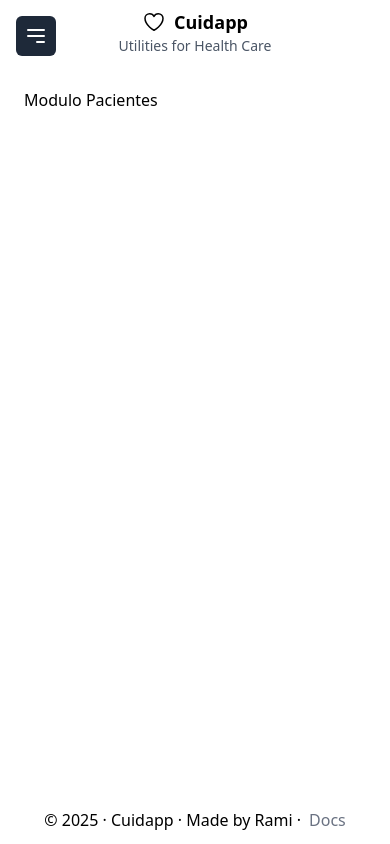
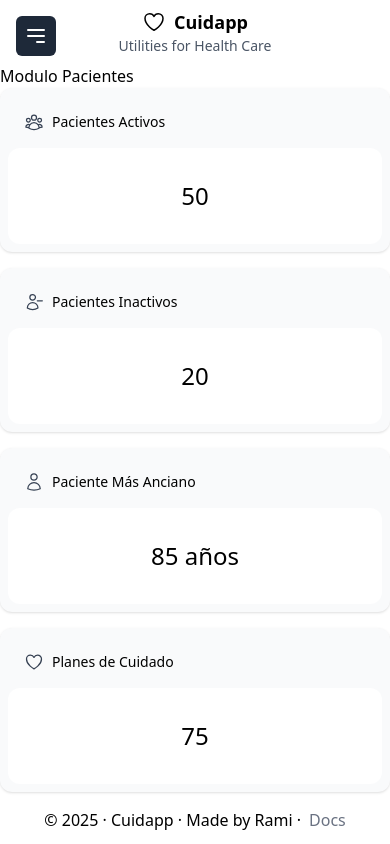
Before and after one commit to RadikeCosa/Cuidapp, a Next.js app: page /patients in a window 390 px wide. Built offline with nearby package versions, Linux system fonts and the light colour scheme.

Commit message:
se agregan card y cardwrapper. se dan estilos para eliminar margenes innecesarios y mejorar el responsive

```diff
--- a/src/app/(dashboard)/layout.tsx
+++ b/src/app/(dashboard)/layout.tsx
@@ -61,7 +61,7 @@ export default function Layout({ children }: { children: React.ReactNode }) {
       />
 
       {/* Main content */}
-      <main className="flex-1 p-6 overflow-auto md:ml-64">{children}</main>
+      <main className="flex-1  overflow-auto md:ml-0">{children}</main>
     </div>
   );
 }
--- a/src/app/(dashboard)/patients/page.tsx
+++ b/src/app/(dashboard)/patients/page.tsx
@@ -1,7 +1,10 @@
+import CardWrapper from "@/components/ui/cardWrapper";
+
 export default function PatientsPage() {
   return (
     <div className="">
       <div>Modulo Pacientes</div>
+      <CardWrapper />
     </div>
   );
 }
--- a/src/components/layout/header.tsx
+++ b/src/components/layout/header.tsx
@@ -3,7 +3,7 @@ import { HeartIcon } from "@heroicons/react/24/outline";
 
 export default function Header() {
   return (
-    <header className="w-full h-16 flex flex-col justify-center items-center p-3 sm:flex-row sm:justify-between">
+    <header className="w-full h-16 flex flex-col justify-center items-center p-3 md:flex-row md:justify-between">
       <Link href="/">
         <div className="flex items-center gap-2">
           <HeartIcon className="h-6 w-6" />
--- /dev/null
+++ b/src/components/ui/card.tsx
@@ -0,0 +1,43 @@
+import {
+  UserGroupIcon,
+  UserMinusIcon,
+  UserIcon,
+  HeartIcon,
+} from "@heroicons/react/24/outline";
+
+// Map of icons for different statistic types
+const iconMap = {
+  activePatients: UserGroupIcon, // For active patients
+  inactivePatients: UserMinusIcon, // For inactive patients
+  oldestPatient: UserIcon, // For oldest patient
+  totalCarePlans: HeartIcon, // For total care plans or another metric
+};
+
+// Card component for displaying home care statistics
+export function Card({
+  title,
+  value,
+  type,
+}: {
+  title: string;
+  value: number | string; // Flexible for numbers (counts) or strings (e.g., patient name or age)
+  type:
+    | "activePatients"
+    | "inactivePatients"
+    | "oldestPatient"
+    | "totalCarePlans"; // Define allowed types
+}) {
+  const Icon = iconMap[type];
+
+  return (
+    <div className="rounded-xl bg-gray-50 p-2 shadow-sm">
+      <div className="flex p-4">
+        {Icon ? <Icon className="h-5 w-5 text-gray-700" /> : null}
+        <h3 className="ml-2 text-sm font-medium">{title}</h3>
+      </div>
+      <p className="truncate rounded-xl bg-white px-4 py-8 text-center text-2xl">
+        {value}
+      </p>
+    </div>
+  );
+}
--- /dev/null
+++ b/src/components/ui/cardWrapper.tsx
@@ -0,0 +1,15 @@
+import { Card } from "./card";
+
+export default function CardWrapper() {
+  // Placeholder for data fetching (you'll add logic later)
+  // const { activePatients, inactivePatients, oldestPatient, totalCarePlans } = await fetchCareData();
+  // For now, using dummy data for structure
+  return (
+    <div className="grid grid-cols-1 gap-4 sm:grid-cols-2 md:grid-cols-4">
+      <Card title="Pacientes Activos" value={50} type="activePatients" />
+      <Card title="Pacientes Inactivos" value={20} type="inactivePatients" />
+      <Card title="Paciente Más Anciano" value="85 años" type="oldestPatient" />
+      <Card title="Planes de Cuidado" value={75} type="totalCarePlans" />
+    </div>
+  );
+}
```
